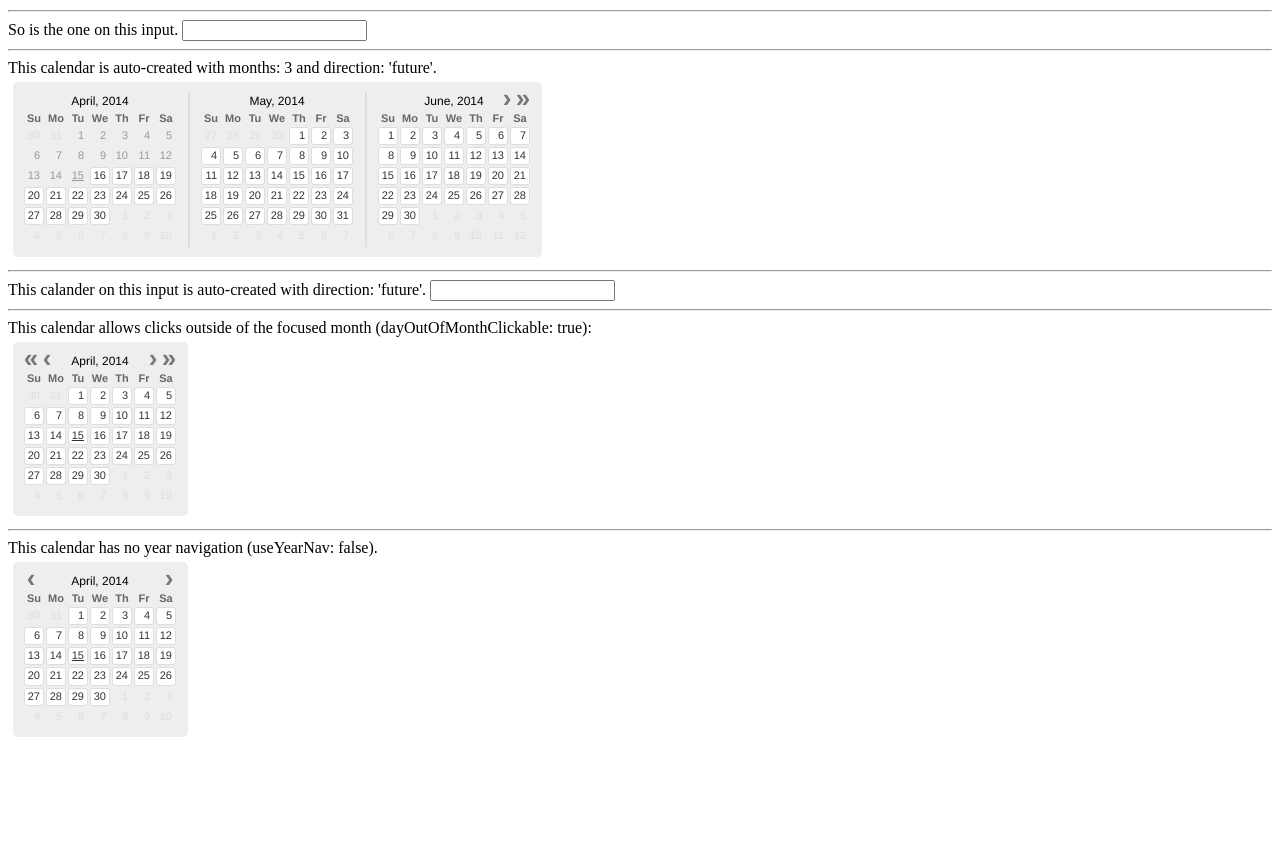
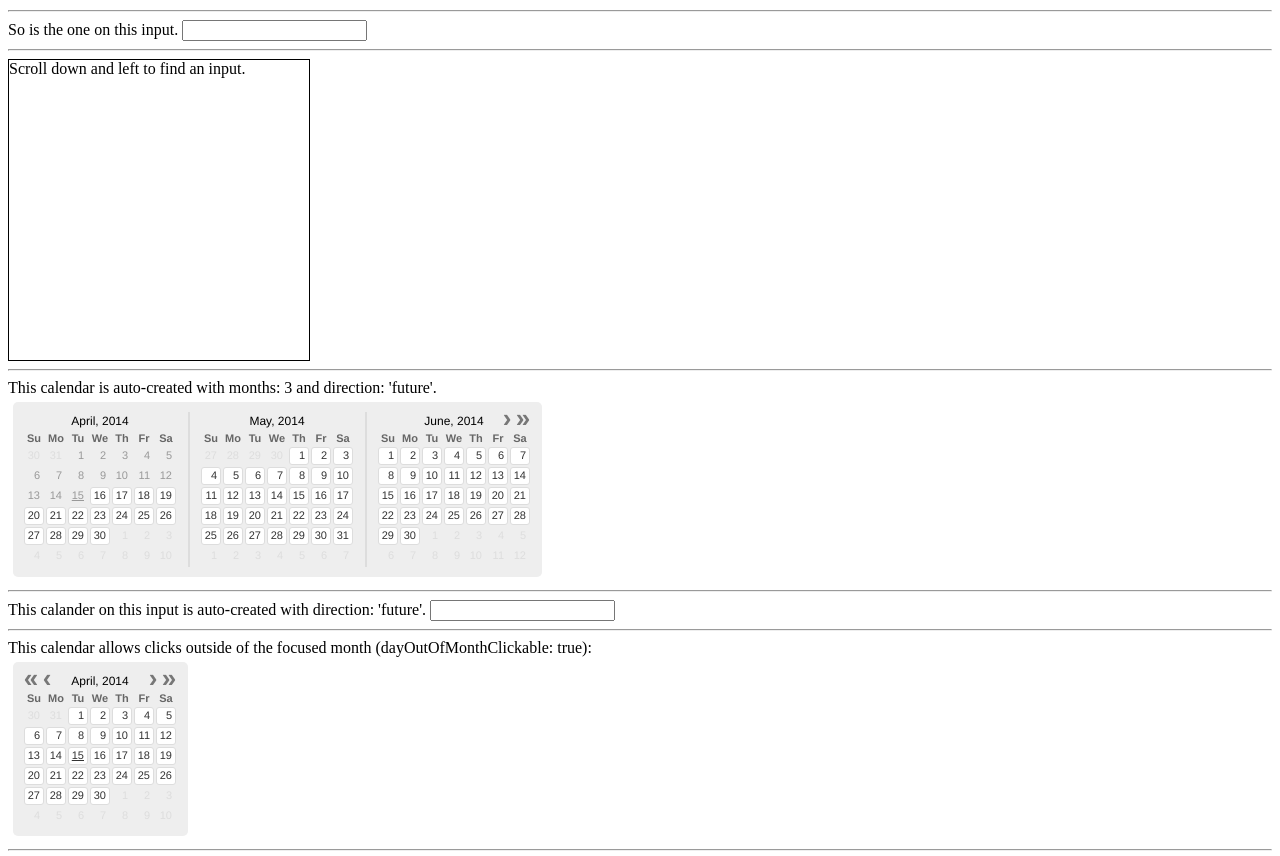
Before and after one commit to Twipped/Kalendae, a website: page index.html in a window 1280 px wide. Shown: the part 1936-2792 px from the top of the page. Before the commit the page ends 2686 px from the top, so only its background shows below. Drawn offline with Linux system fonts and the light colour scheme.

Commit message:
Fixed input position not accounting for scrollLeft. How did this get missed for so long?

```diff
--- a/index.html
+++ b/index.html
@@ -175,6 +175,15 @@
 	<input type="text" class="auto-kal">
 
 	<hr>
+	<div style="width: 300px;height: 300px;overflow:scroll;border:1px solid black;">
+		Scroll down and left to find an input.
+		<div style="height:300px;"></div>
+		<div style="text-align: right;width: 600px;">
+			<input type="text" class="auto-kal">
+		</div>
+	</div>
+
+	<hr>
 	This calendar is auto-created with months: 3 and direction: 'future'.
 	<div class="auto-kal" data-kal="months: 3, direction: 'future'"></div>
 
```
Also changed, not shown: src/input.js (+5 -4 lines).
